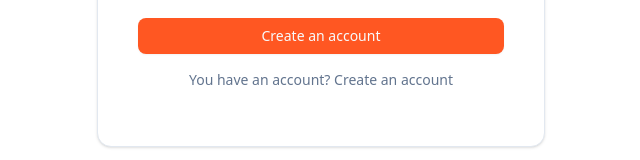
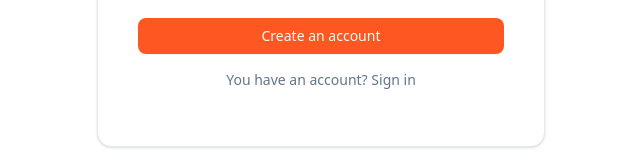
Before and after one commit to vito8916/spfv, a Next.js app: page /sign-up in a window 1280 px wide. Shown: the part 549-709 px from the top of the page, without its empty margins (319-959 px from the left). Built offline with nearby package versions, Linux system fonts and the light colour scheme.

Commit message:
fix: Update link text in login and register forms for clarity; change "Sign up" to "Create an account" and "Create an account" to "Sign in"

```diff
--- a/components/auth/login-form.tsx
+++ b/components/auth/login-form.tsx
@@ -137,7 +137,7 @@ const LoginForm = () => {
             <div className="text-muted-foreground text-center text-sm">
               Don&#39;t have an account?{" "}
               <Link href={"/sign-up"} tabIndex={5}>
-                Sign up
+                Create an account
               </Link>
             </div>
           </form>
--- a/components/auth/register-form.tsx
+++ b/components/auth/register-form.tsx
@@ -155,7 +155,7 @@ const RegisterForm = () => {
             <div className="text-muted-foreground text-center text-sm">
               You have an account?{" "}
               <Link href={"/sign-in"} tabIndex={5}>
-                Create an account
+                Sign in
               </Link>
             </div>
           </form>
```
